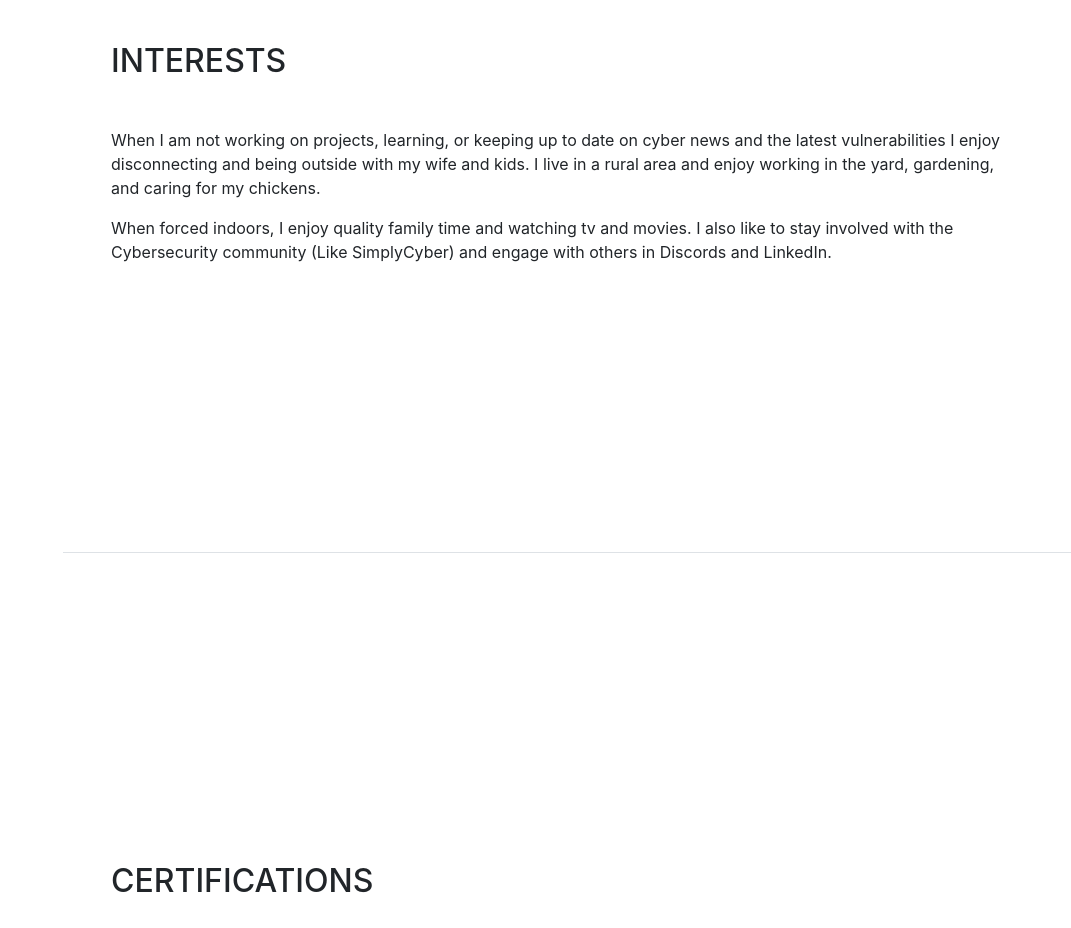
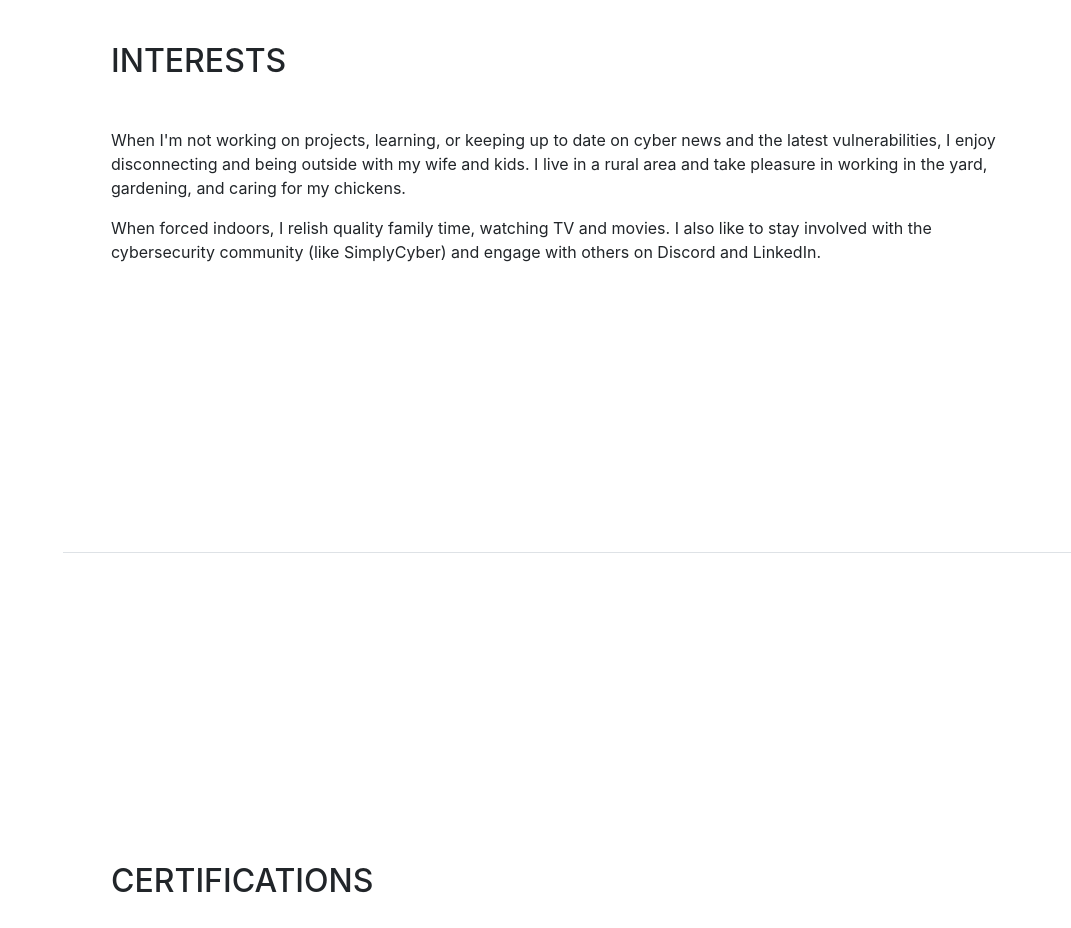
Before and after one commit to jwsummers/resume, a website with bundled scripts: page index.html in a window 1280 px wide. Shown: the part 4620-5548 px from the top of the page, without its empty margins (209-1280 px from the left). Built offline with nearby package versions, Linux system fonts and the light colour scheme; a web font is replaced by a local one.

Commit message:
npm init

```diff
--- a/index.html
+++ b/index.html
@@ -271,8 +271,8 @@
       <section class="resume-section p-3 p-lg-5 d-flex flex-column" id="interests">
         <div class="my-auto">
           <h2 class="mb-5">Interests</h2>
-          <p>When I am not working on projects, learning, or keeping up to date on cyber news and the latest vulnerabilities I enjoy disconnecting and being outside with my wife and kids. I live in a rural area and enjoy working in the yard, gardening, and caring for my chickens.</p>
-          <p class="mb-0">When forced indoors, I enjoy quality family time and watching tv and movies. I also like to stay involved with the Cybersecurity community (Like SimplyCyber) and engage with others in Discords and LinkedIn.</p>
+          <p>When I'm not working on projects, learning, or keeping up to date on cyber news and the latest vulnerabilities, I enjoy disconnecting and being outside with my wife and kids. I live in a rural area and take pleasure in working in the yard, gardening, and caring for my chickens.</p>
+          <p class="mb-0">When forced indoors, I relish quality family time, watching TV and movies. I also like to stay involved with the cybersecurity community (like SimplyCyber) and engage with others on Discord and LinkedIn.</p>
         </div>
       </section>
 
--- a/package.json
+++ b/package.json
@@ -23,7 +23,7 @@
   ],
   "repository": {
     "type": "git",
-    "url": "https://github.com/BlackrockDigital/startbootstrap-resume.git"
+    "url": "git+https://github.com/BlackrockDigital/startbootstrap-resume.git"
   },
   "dependencies": {
     "bootstrap": "^4.0.0-beta.2",
@@ -40,5 +40,9 @@
     "gulp-rename": "^1.2.2",
     "gulp-sass": "^3.1.0",
     "gulp-uglify": "3.0.0"
+  },
+  "main": "gulpfile.js",
+  "scripts": {
+    "test": "echo \"Error: no test specified\" && exit 1"
   }
 }
```
Also changed, not shown: .travis.yml (added), 2 other files.
